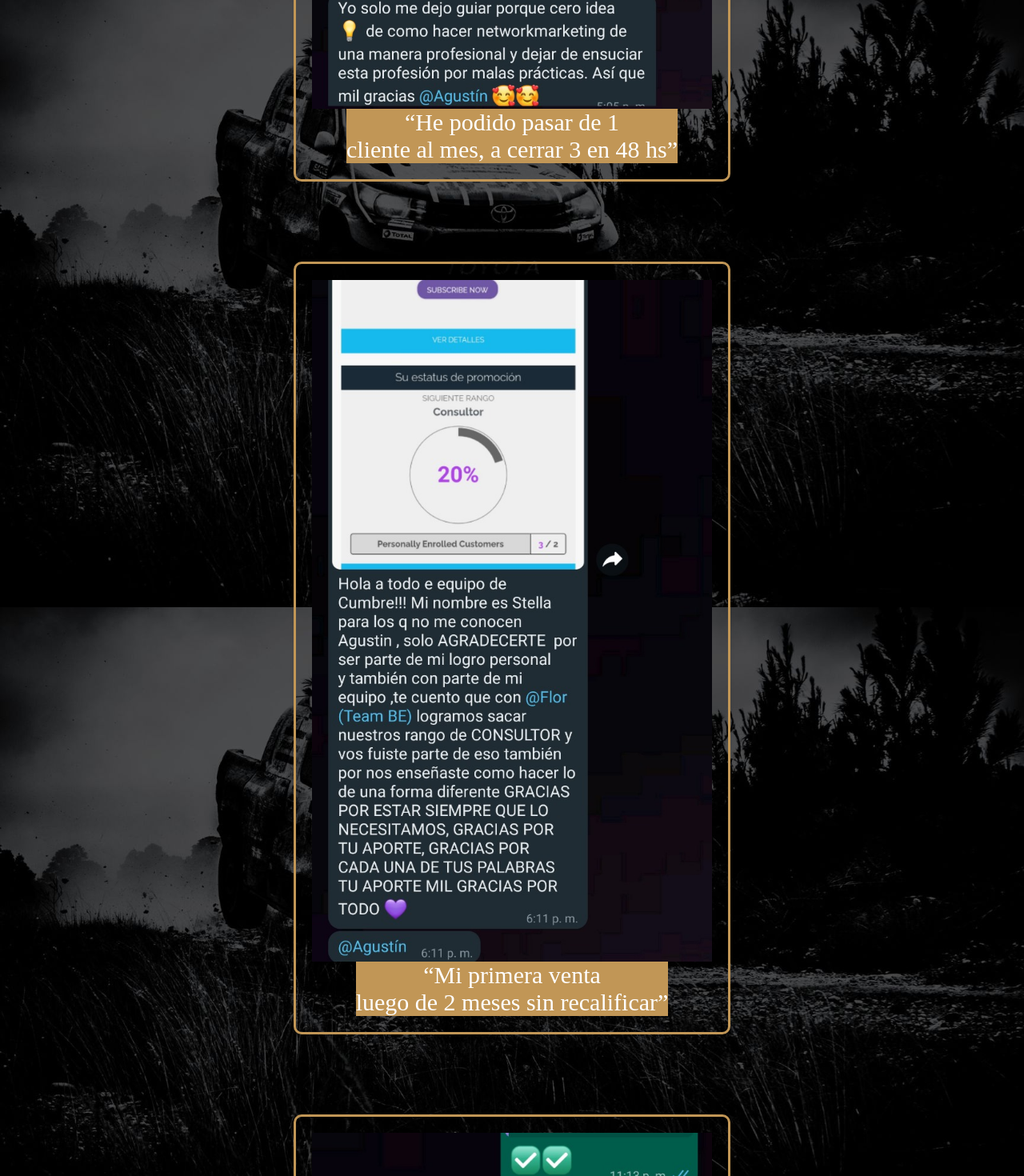
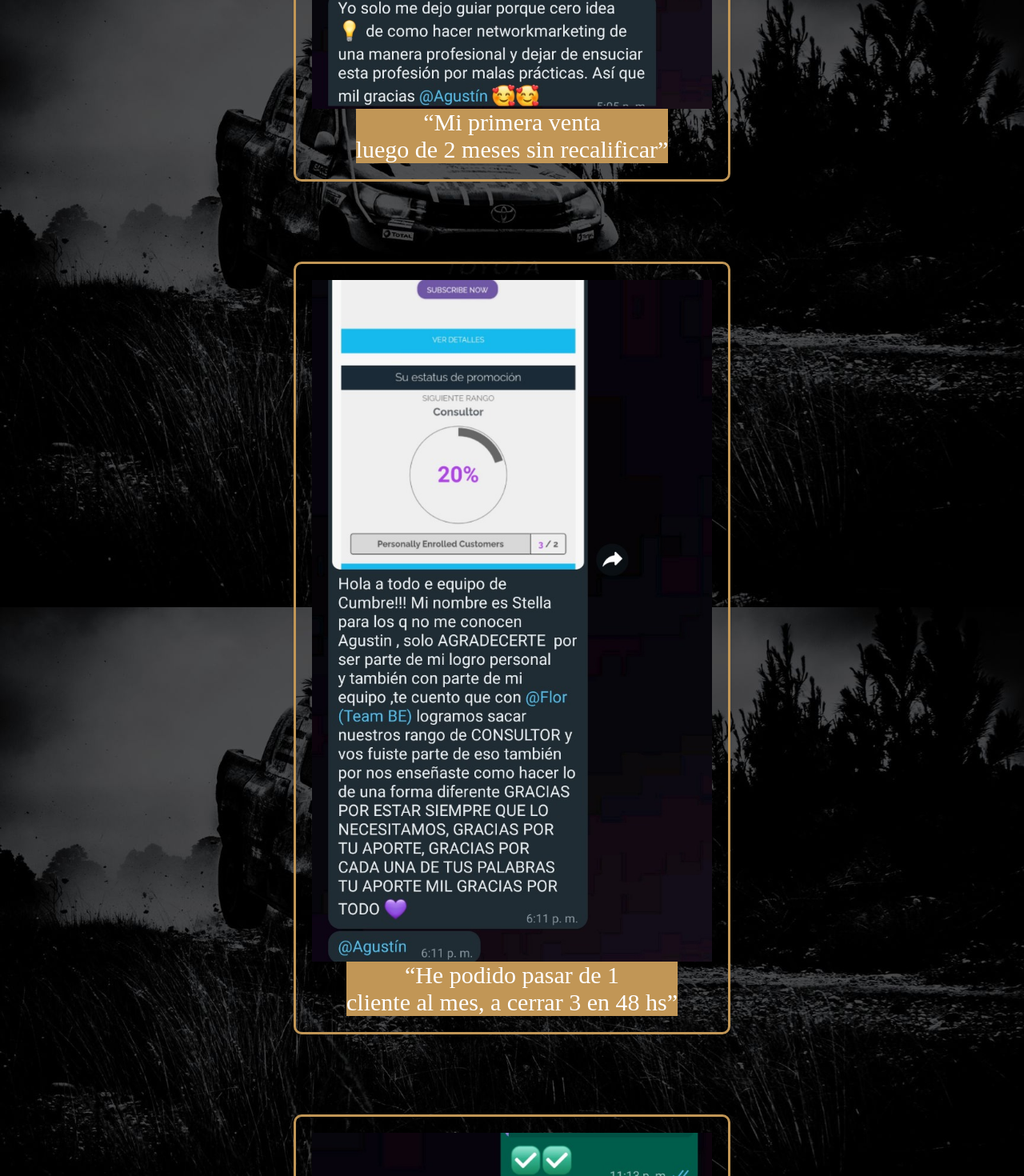
Before and after one commit to rodrigozucchini/landing-olivera-agus, a React (Vite) app: page / in a window 1280 px wide. Shown: the part 1845-3315 px from the top of the page at 80% size. Built offline with nearby package versions, Linux system fonts and the light colour scheme.

Commit message:
cambios textos

```diff
--- a/src/cumbre/sections/Testimonioc/Testimonioc.jsx
+++ b/src/cumbre/sections/Testimonioc/Testimonioc.jsx
@@ -11,11 +11,11 @@ const TestimonioC = () => {
         <div className='backc-testimonio'>
             <div className='cardc-testimonio'>
                 <img className="imagec-testimonio" src={Testimonio1} />
-                <p className='pc-testimonio'>“He podido pasar de 1 <br/>cliente al mes, a cerrar 3 en 48 hs”</p>
+                <p className='pc-testimonio'>“Mi primera venta <br/>luego de 2 meses sin recalificar”</p>
             </div>
             <div className='cardc-testimonio'>
                 <img className="imagec-testimonio" src={Testimonio2} />
-                <p className='pc-testimonio'>“Mi primera venta <br/>luego de 2 meses sin recalificar”</p>
+                <p className='pc-testimonio'>“He podido pasar de 1 <br/>cliente al mes, a cerrar 3 en 48 hs”</p>
             </div>
             <div className='cardc-testimonio'>
                 <img className="imagec-testimonio" src={Testimonio3} />
```
